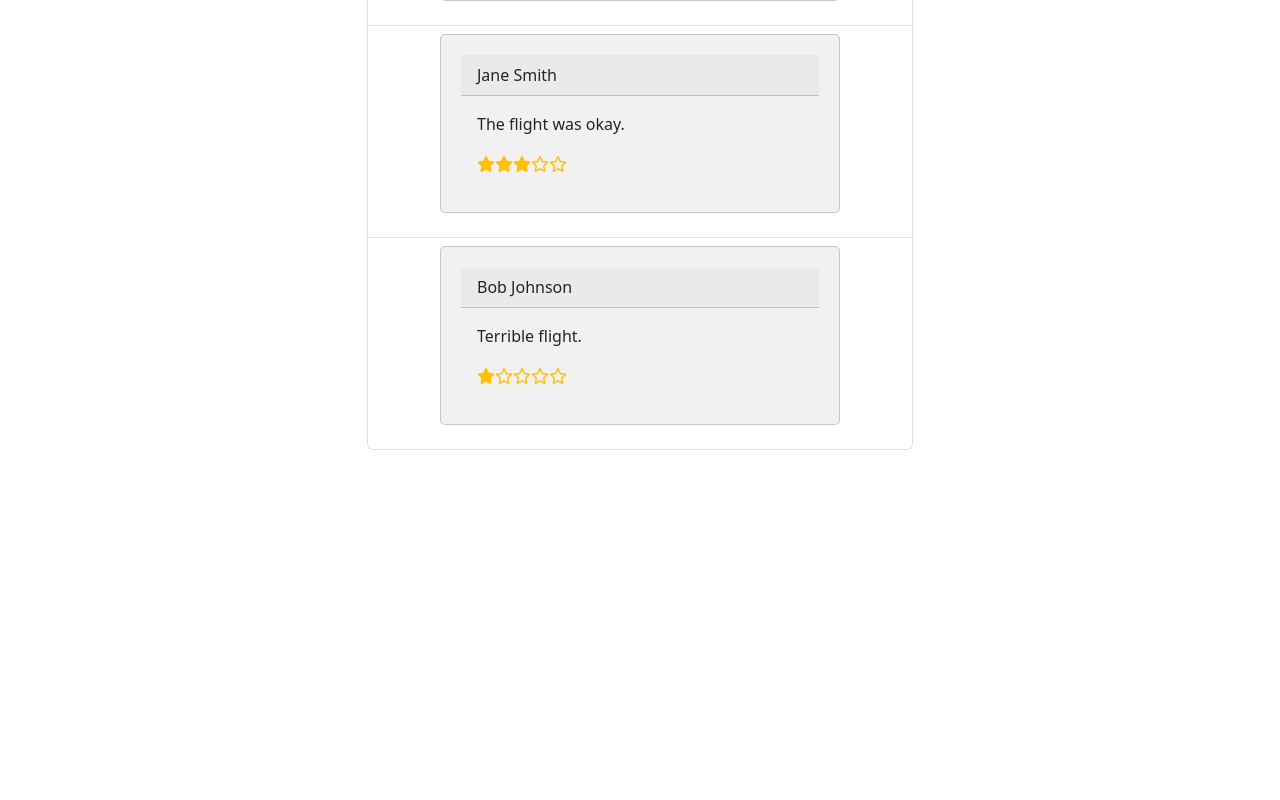
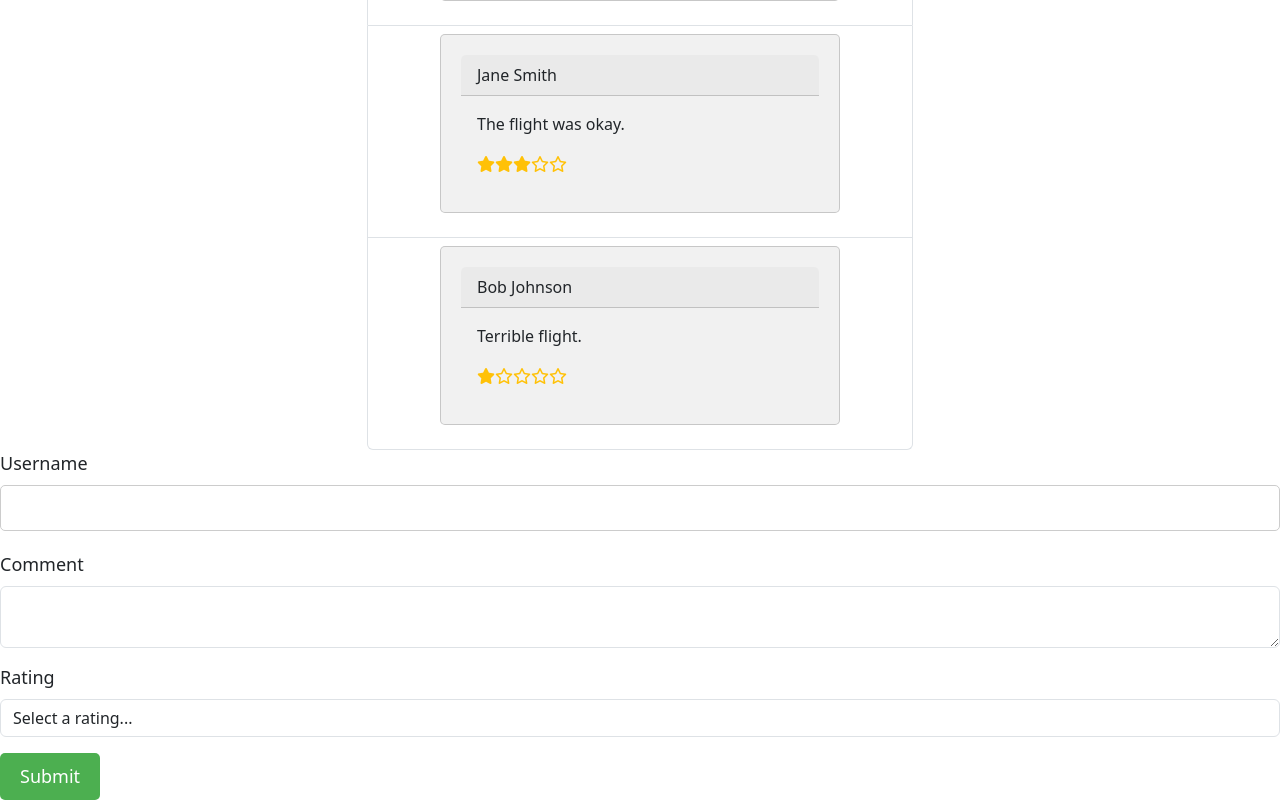
Before and after one commit to Malcolm-G/sky-critique, a React (Create React App) app in the folder client/: page / in a window 1280 px wide. Shown: the part 2297-3097 px from the top of the page. Before the commit the page ends 2747 px from the top, so only its background shows below. Built offline with nearby package versions, Linux system fonts and the light colour scheme.

Commit message:
added a create review form

```diff
--- a/client/src/App.js
+++ b/client/src/App.js
@@ -8,6 +8,7 @@ import Flights from './components/Flights';
 import FlightInfo from './components/FlightInfo';
 import './App.css'
 import ReactDOM from 'react-dom'
+import CreateReview from './components/CreateReview';
 
 
 function App() {
@@ -20,6 +21,7 @@ function App() {
             <MyBookings />
             <Flights />
             <FlightInfo />
+            <CreateReview />
           </div>
   );
 }
--- /dev/null
+++ b/client/src/components/CreateReview.js
@@ -0,0 +1,66 @@
+import React, { useState } from 'react';
+
+function CreateReview({ onSubmit }) {
+  const [username, setUsername] = useState('');
+  const [comment, setComment] = useState('');
+  const [rating, setRating] = useState(0);
+
+  const handleSubmit = (event) => {
+    event.preventDefault();
+    onSubmit({ username, comment, rating });
+    setUsername('');
+    setComment('');
+    setRating(0);
+  };
+
+  return (
+    <form onSubmit={handleSubmit}>
+      <div className="mb-3">
+        <label htmlFor="username" className="form-label">
+          Username
+        </label>
+        <input
+          type="text"
+          className="form-control"
+          id="username"
+          value={username}
+          onChange={(event) => setUsername(event.target.value)}
+        />
+      </div>
+      <div className="mb-3">
+        <label htmlFor="comment" className="form-label">
+          Comment
+        </label>
+        <textarea
+          className="form-control"
+          id="comment"
+          value={comment}
+          onChange={(event) => setComment(event.target.value)}
+        ></textarea>
+      </div>
+      <div className="mb-3">
+        <label htmlFor="rating" className="form-label">
+          Rating
+        </label>
+        <select
+          className="form-control"
+          id="rating"
+          value={rating}
+          onChange={(event) => setRating(Number(event.target.value))}
+        >
+          <option value="0">Select a rating...</option>
+          <option value="1">1 Star</option>
+          <option value="2">2 Stars</option>
+          <option value="3">3 Stars</option>
+          <option value="4">4 Stars</option>
+          <option value="5">5 Stars</option>
+        </select>
+      </div>
+      <button type="submit" className="btn btn-primary">
+        Submit
+      </button>
+    </form>
+  );
+}
+
+export default CreateReview;
```
